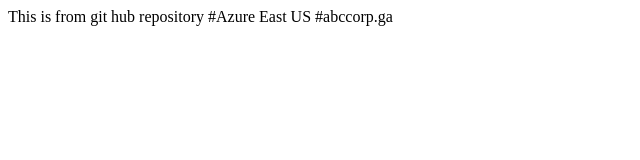
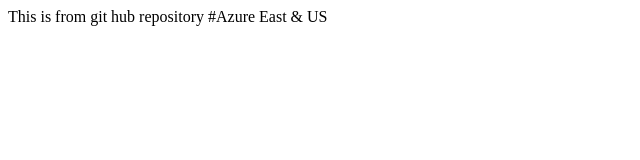
Before and after one commit to LKATTA001/Azure, a plain HTML site: page index.html in a window 1280 px wide. Shown: the full height of the page, 0-640 px from the left. Drawn offline with Linux system fonts and the light colour scheme.

Commit message:
Update index.html

```diff
--- a/index.html
+++ b/index.html
@@ -1,7 +1,7 @@
 <html>
 <body>
 
-This is from git hub repository #Azure East US #abccorp.ga
+This is from git hub repository #Azure East & US
 
 
 </body>
```
